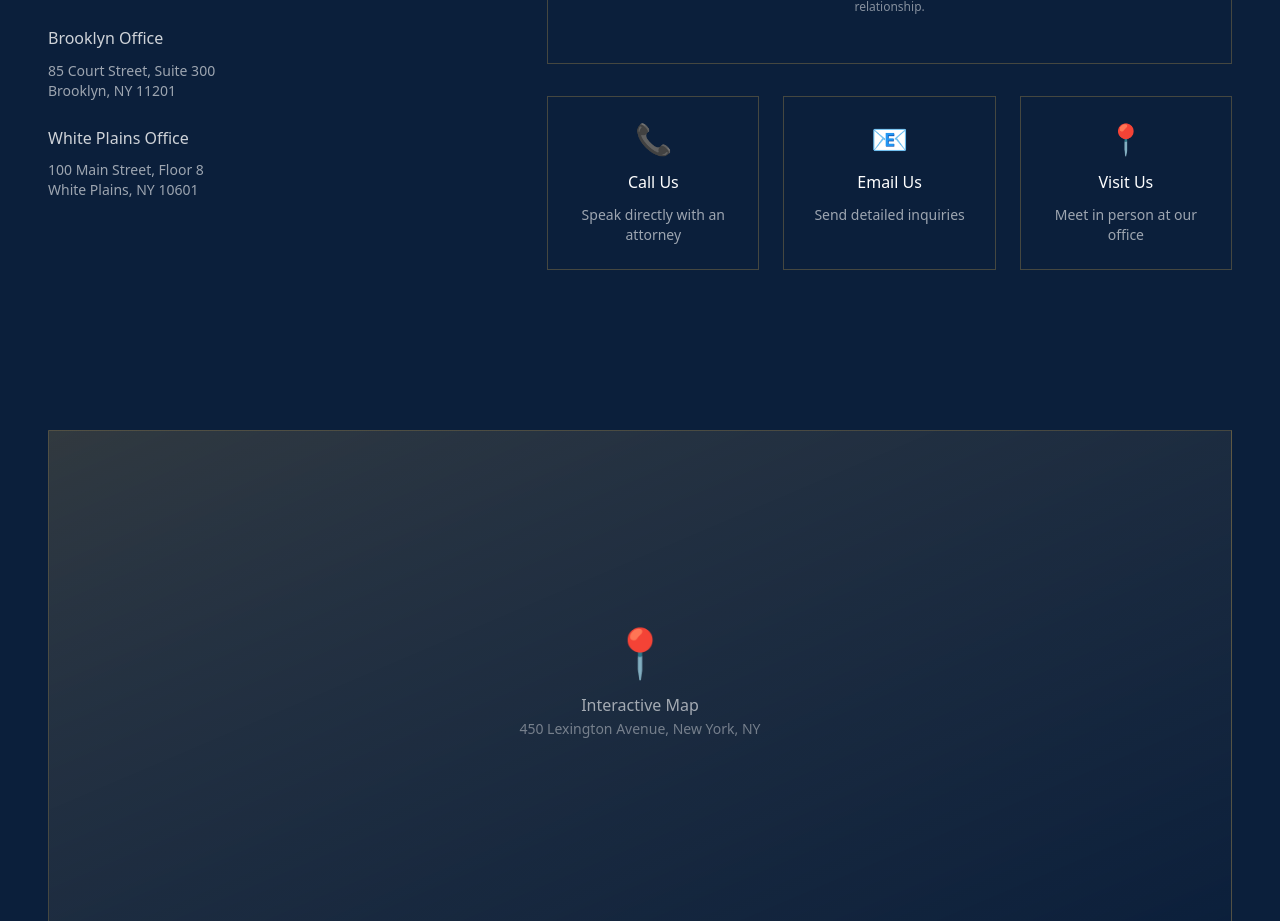
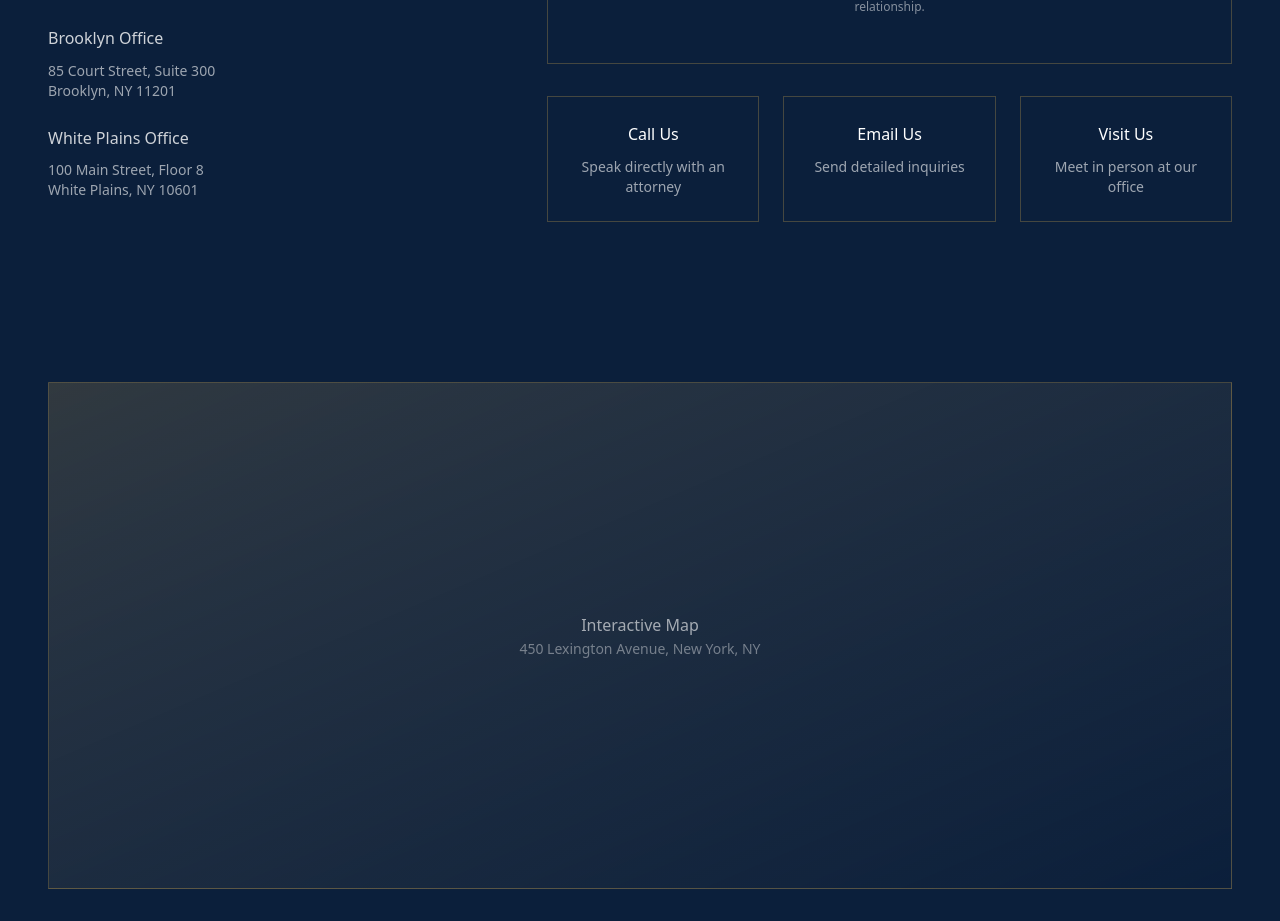
Before and after one commit to codetozombie/lawfirm, a Next.js app: page /contact in a window 1280 px wide. Shown: the part 1340-2261 px from the top of the page. Built offline with nearby package versions, Linux system fonts and the light colour scheme; a web font is replaced by a local one.

Commit message:
remove unnecessary emojis

```diff
--- a/src/app/contact/page.tsx
+++ b/src/app/contact/page.tsx
@@ -272,17 +272,17 @@ export default function ContactPage() {
               {/* Additional Contact Methods */}
               <div className="mt-8 grid md:grid-cols-3 gap-6">
                 <div className="border border-gold/30 p-6 text-center hover:border-gold transition-colors">
-                  <div className="text-3xl mb-3">📞</div>
+                  {/* <div className="text-3xl mb-3">📞</div> */}
                   <h4 className="text-white font-medium mb-2">Call Us</h4>
                   <p className="text-white/60 text-sm">Speak directly with an attorney</p>
                 </div>
                 <div className="border border-gold/30 p-6 text-center hover:border-gold transition-colors">
-                  <div className="text-3xl mb-3">📧</div>
+                  {/* <div className="text-3xl mb-3">📧</div> */}
                   <h4 className="text-white font-medium mb-2">Email Us</h4>
                   <p className="text-white/60 text-sm">Send detailed inquiries</p>
                 </div>
                 <div className="border border-gold/30 p-6 text-center hover:border-gold transition-colors">
-                  <div className="text-3xl mb-3">📍</div>
+                  {/* <div className="text-3xl mb-3">📍</div> */}
                   <h4 className="text-white font-medium mb-2">Visit Us</h4>
                   <p className="text-white/60 text-sm">Meet in person at our office</p>
                 </div>
@@ -297,7 +297,7 @@ export default function ContactPage() {
         <div className="container mx-auto">
           <div className="aspect-[16/9] md:aspect-[21/9] bg-gradient-to-br from-gold/20 to-navy border border-gold/30 flex items-center justify-center">
             <div className="text-center">
-              <div className="text-5xl mb-4">📍</div>
+              {/* <div className="text-5xl mb-4">📍</div> */}
               <p className="text-white/60">Interactive Map</p>
               <p className="text-white/40 text-sm">450 Lexington Avenue, New York, NY</p>
             </div>
--- a/src/app/practice/page.tsx
+++ b/src/app/practice/page.tsx
@@ -8,7 +8,7 @@ export default function PracticePage() {
   const practiceAreas = [
     {
       title: "Corporate Law",
-      icon: "🏛️",
+      // icon: "🏛️",
       description: "Strategic counsel for businesses at every stage, from formation to acquisition.",
       services: [
         "Business Formation & Structuring",
@@ -22,7 +22,7 @@ export default function PracticePage() {
     },
     {
       title: "Personal Injury",
-      icon: "⚖️",
+      // icon: "⚖️",
       description: "Aggressive representation for injury victims seeking the compensation they deserve.",
       services: [
         "Car & Motorcycle Accidents",
@@ -36,7 +36,7 @@ export default function PracticePage() {
     },
     {
       title: "Family Law",
-      icon: "👨‍👩‍👧‍👦",
+      // icon: "👨‍👩‍👧‍👦",
       description: "Compassionate guidance through life's most difficult personal transitions.",
       services: [
         "Divorce & Separation",
@@ -50,7 +50,7 @@ export default function PracticePage() {
     },
     {
       title: "Criminal Defense",
-      icon: "🛡️",
+      // icon: "🛡️",
       description: "Fierce advocacy protecting your rights and your freedom.",
       services: [
         "White Collar Crime",
@@ -64,7 +64,7 @@ export default function PracticePage() {
     },
     {
       title: "Real Estate Law",
-      icon: "🏠",
+      // icon: "🏠",
       description: "Protecting your interests in residential and commercial property matters.",
       services: [
         "Property Purchases & Sales",
@@ -78,7 +78,7 @@ export default function PracticePage() {
     },
     {
       title: "Estate Planning",
-      icon: "📜",
+      // icon: "📜",
       description: "Secure your legacy and protect your loved ones' future.",
       services: [
         "Wills & Trusts",
@@ -92,7 +92,7 @@ export default function PracticePage() {
     },
     {
       title: "Employment Law",
-      icon: "💼",
+      // icon: "💼",
       description: "Defending worker rights and advising employers on compliance.",
       services: [
         "Wrongful Termination",
@@ -106,7 +106,7 @@ export default function PracticePage() {
     },
     {
       title: "Intellectual Property",
-      icon: "💡",
+      // icon: "💡",
       description: "Protecting your innovations, brands, and creative works.",
       services: [
         "Patent Applications & Prosecution",
@@ -152,7 +152,7 @@ export default function PracticePage() {
                   {/* Header */}
                   <div className="flex items-start justify-between mb-6">
                     <div>
-                      <div className="text-4xl mb-4">{area.icon}</div>
+                      {/* <div className="text-4xl mb-4">{area.icon}</div> */}
                       <h3 className="text-white font-serif text-3xl font-bold mb-3">
                         {area.title}
                       </h3>
```
